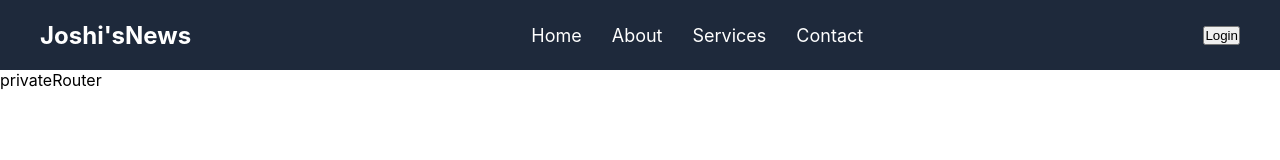
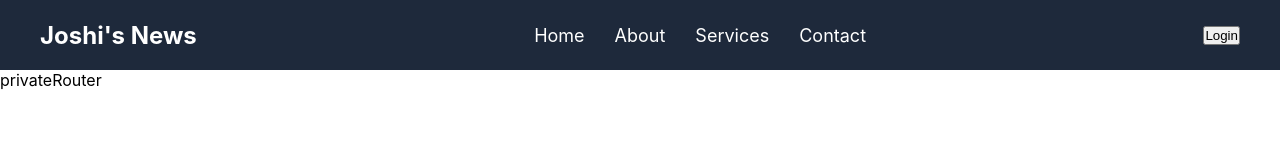
Before and after one commit to BasantJoshi10/redux-thunk, a React (Create React App) app: page / in a window 1280 px wide. Shown: the top 160 px of the page. Built offline with nearby package versions, Linux system fonts and the light colour scheme.

Commit message:
updated navbar styling

```diff
--- a/src/component/navbar/navbar.jsx
+++ b/src/component/navbar/navbar.jsx
@@ -9,7 +9,7 @@ const Navbar = () => {
   };
   return (
     <nav className="navbar">
-        <div className="logo">Joshi'sNews</div>
+        <div className="logo">Joshi's News</div>
         <ul className="nav-links">
             <li><a href="/">Home</a></li>
             <li><a href="/">About</a></li>
```
